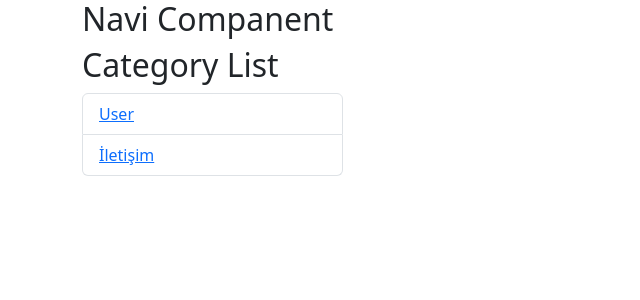
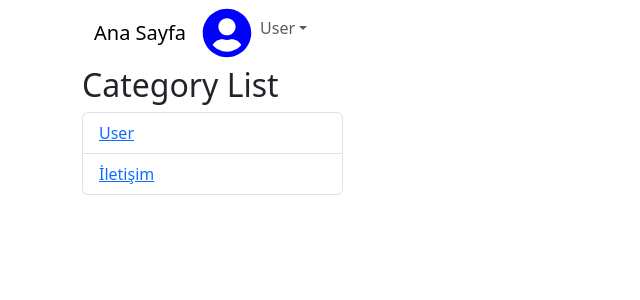
Before and after one commit to mervehelvaci/OtoparkOneriSistemi, a React (Create React App) app: page /home in a window 1280 px wide. Shown: the top 300 px of the page, without its empty margins (0-640 px from the left). Built offline with nearby package versions, Linux system fonts and the light colour scheme.

Commit message:
navbar eklenerek dizaynı degiştirildi. cıkıs yapma eklendi

```diff
--- a/src/Navi.js
+++ b/src/Navi.js
@@ -1,69 +1,64 @@
-import React, { Component } from "react";
+import React from "react";
+import { useNavigate } from "react-router-dom";
+import { FaUserCircle } from "react-icons/fa";
+function Navi() {
+  const navigate = useNavigate();
 
-export default class Navi extends Component {
-  render() {
-    return (
-      <div>
-        <h2>Navi Companent</h2>
-      </div>
-    );
-  }
-}
-/*
-import React, { useState } from "react";
-import {
-  Collapse,
-  Navbar,
-  NavbarToggler,
-  NavbarBrand,
-  Nav,
-  NavItem,
-  NavLink,
-  UncontrolledDropdown,
-  DropdownToggle,
-  DropdownMenu,
-  DropdownItem,
-  NavbarText,
-} from "reactstrap";
-
-function Navi(args) {
-  const [isOpen, setIsOpen] = useState(false);
-
-  const toggle = () => setIsOpen(!isOpen);
+  //Çıkış yap
+  const logOut = () => {
+    localStorage.setItem("name", "");
+    localStorage.setItem("username", "");
+    navigate("/");
+  };
 
   return (
-    <div>
-      <Navbar {...args}>
-        <NavbarBrand href="/">reactstrap</NavbarBrand>
-        <NavbarToggler onClick={toggle} />
-        <Collapse isOpen={isOpen} navbar>
-          <Nav className="me-auto" navbar>
-            <NavItem>
-              <NavLink href="/components/">Components</NavLink>
-            </NavItem>
-            <NavItem>
-              <NavLink href="https://github.com/reactstrap/reactstrap">
-                GitHub
-              </NavLink>
-            </NavItem>
-            <UncontrolledDropdown nav inNavbar>
-              <DropdownToggle nav caret>
-                Options
-              </DropdownToggle>
-              <DropdownMenu right>
-                <DropdownItem>Option 1</DropdownItem>
-                <DropdownItem>Option 2</DropdownItem>
-                <DropdownItem divider />
-                <DropdownItem>Reset</DropdownItem>
-              </DropdownMenu>
-            </UncontrolledDropdown>
-          </Nav>
-          <NavbarText>Simple Text</NavbarText>
-        </Collapse>
-      </Navbar>
+    <div className="container">
+      <nav className="navbar navbar-expand-lg navbar-light bg-light, justify-content-center">
+        <a className="navbar-brand" href="http://localhost:3000/home">
+          Ana Sayfa
+        </a>
+        <div className="collapse navbar-collapse" id="navbarSupportedContent">
+          <ul className="navbar-nav mr-auto">
+            <li className="nav-item, justify-content-end">
+              <FaUserCircle
+                className="d-flex justify-content-end "
+                size="50"
+                color="blue"
+                onClick={logOut}
+              />
+            </li>
+            <li className="nav-item dropdown,justify-content-end">
+              <a
+                className="nav-link dropdown-toggle"
+                href=""
+                id="navbarDropdown"
+                role="button"
+                data-toggle="dropdown"
+                aria-haspopup="true"
+                aria-expanded="false"
+              >
+                User
+              </a>
+              <div className="dropdown-menu" aria-labelledby="navbarDropdown">
+                <a className="dropdown-item" href="/">
+                  Log Out
+                </a>
+              </div>
+            </li>
+          </ul>
+        </div>
+      </nav>
     </div>
+    // <div class="d-flex justify-content-between">
+    //   <h2 class="align-items-center">Ana Sayfa</h2>
+    //   <FaUserCircle
+    //     class="d-flex justify-content-end "
+    //     size="50"
+    //     color="blue"
+    //     onClick={logOut}
+    //   />
+    //   <h4>Çıkış Yap</h4>
+    // </div>
   );
 }
-
 export default Navi;
-*/
```
